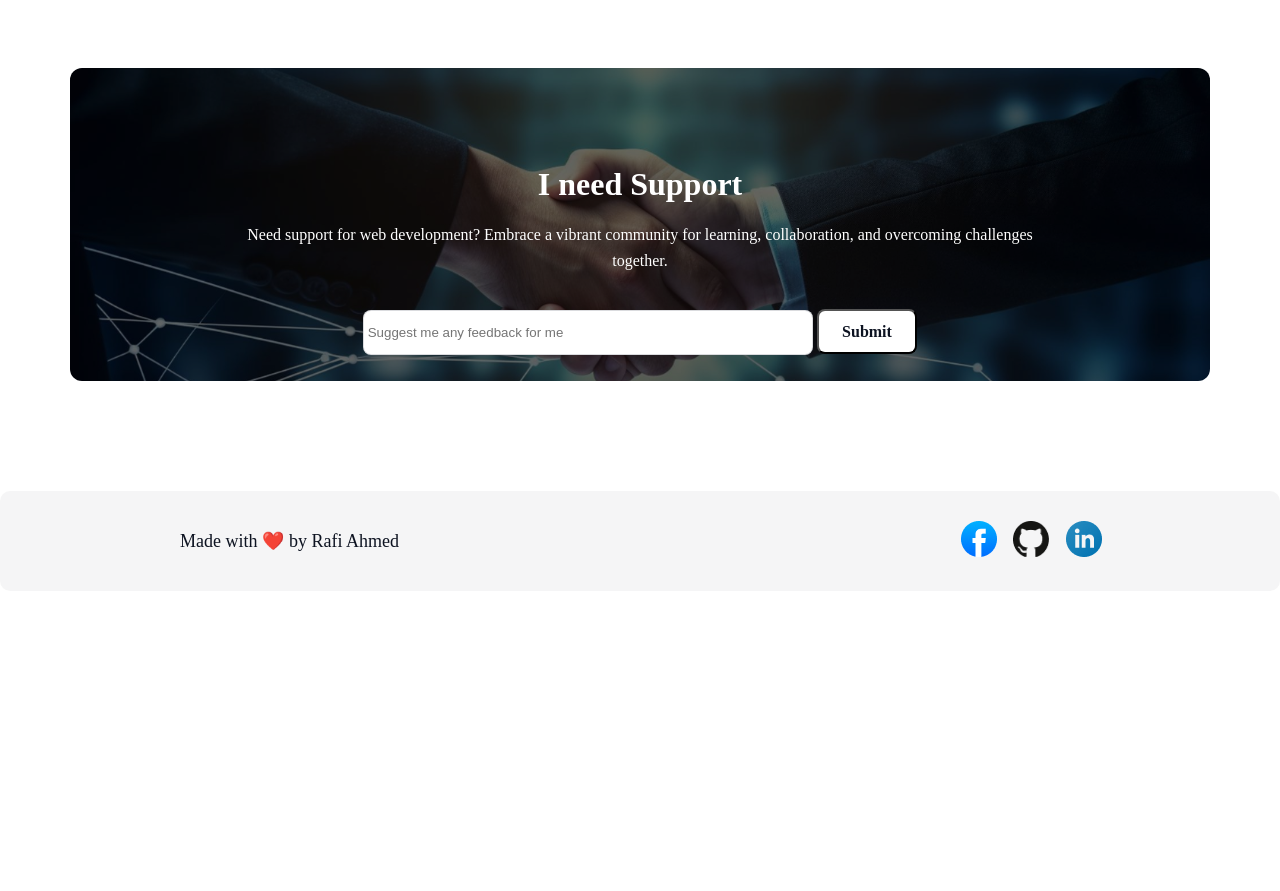
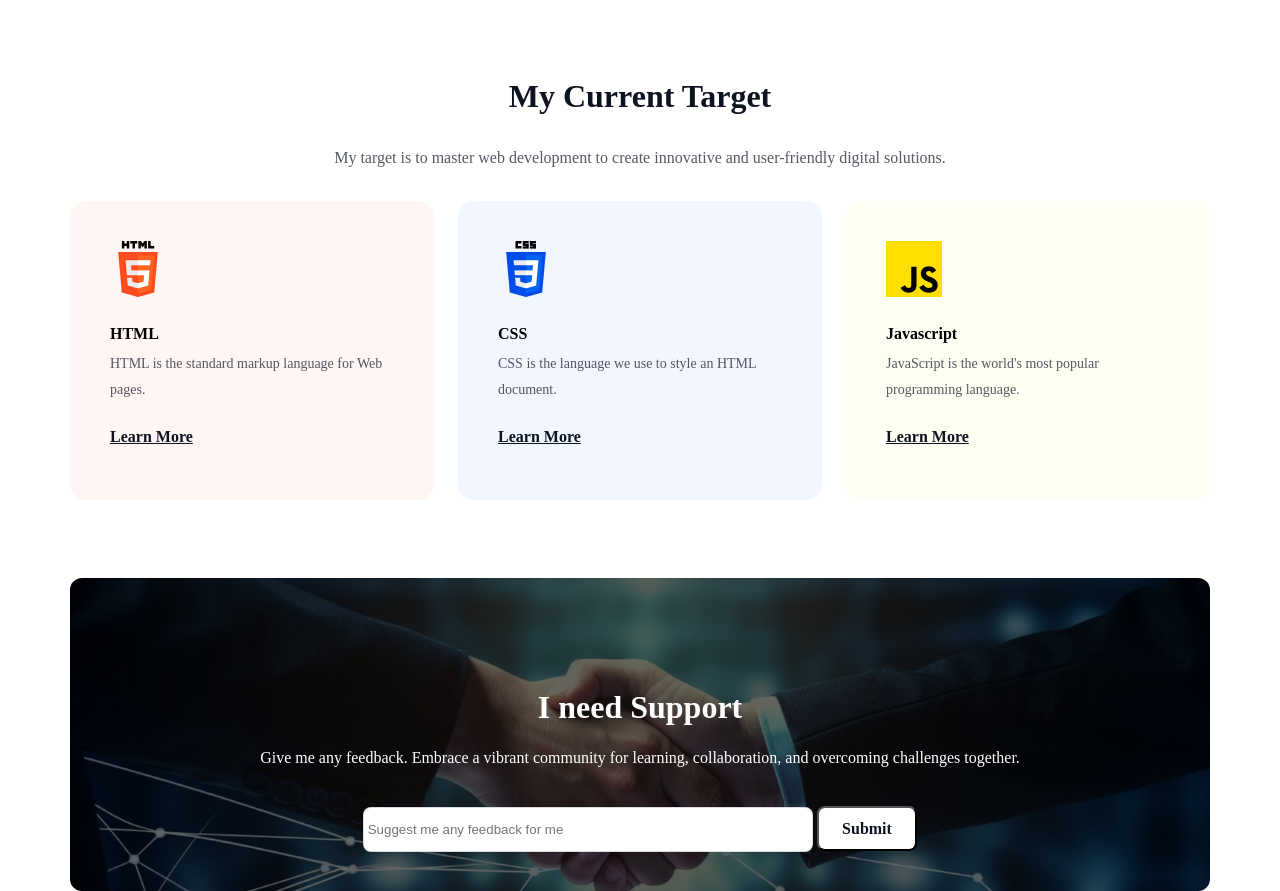
Before and after one commit to stopstressingme0ut/portfolio-project, a plain HTML site: page index.html in a window 1280 px wide. Shown: the part 2574-3465 px from the top of the page. Before the commit the page ends 3170 px from the top, so only its background shows below. Drawn offline with Linux system fonts and the light colour scheme; a web font is replaced by a local one.

Commit message:
current target section and favicon added

```diff
--- a/index.html
+++ b/index.html
@@ -5,6 +5,7 @@
     <meta name="viewport" content="width=device-width, initial-scale=1.0">
     <title>Rafi's Portfolio</title>
     <link rel="stylesheet" href="/styles/styles.css">
+    <link rel="shortcut icon" href="/assets/Group.png" type="image/x-icon">
 </head>
 <body>
     <!-- Nav bar is not mandatory for the assignment so i skipped it-->
@@ -28,7 +29,8 @@
             <div class="card-content">
                 <h3>I will Do Coding and Change The World</h3>
                 <p>I will code to create innovative solutions and change the world.</p>
-                <button>Learn More</button>
+                <!-- <button>Learn More</button> -->
+                 <a target="_blank" href="https://www.hackerrank.com/">Learn More</a>
             </div>
             <div class="img-content">
                 <img src="/assets/Layer_1.png" alt="">
@@ -41,14 +43,16 @@
             <div class="card-content">
                 <h3 class="description">I will help People by creating Modern Web System</h3>
                 <p>I will help people by creating modern web systems that enhance usability and accessibility.</p>
-                <button>Learn More</button>
+                <!-- <button>Learn More</button> -->
+                 <a target="_blank" href="https://codeforces.com/">Learn More</a>
             </div>
         </div>
         <div class="card-container">
             <div class="card-content">
                 <h3>I will Do Coding and Change The World</h3>
                 <p>I will code to create impactful solutions and change the world.</p>
-                <button>Learn More</button>
+                <!-- <button>Learn More</button> -->
+                 <a target="_blank" href="https://leetcode.com/">Learn More</a>
             </div>
             <div class="img-content">
                 <img src="/assets/Layer_1.png" alt="">
@@ -71,17 +75,60 @@
         </section>
 <!-- My current target will be here -->
 
+
+<section class="current-target">
+    <div class="current-target-title">
+      <h2>My Current Target</h2>
+      <p>My target is to master web development to create innovative and user-friendly digital solutions.</p>
+    </div>
+</div>
+<div class="sections">
+  <div class="html-section">
+    <div class="section-padding">
+      <img src="/assets/html.png" alt="" class="logo">
+      <h4>HTML</h4>
+      <p class="text-margin">HTML is the standard markup language for Web pages.</p>
+      <a class="links" href="https://www.w3schools.com/html/default.asp">Learn More</a>
+    </div>
+
+  </div>
+  <div class="css-section">
+    <div class="section-padding">
+      <img src="/assets/css.png" alt="" class="logo">
+    <h4>CSS</h4>
+    <p class="text-margin">CSS is the language we use to style an HTML document.</p>
+    <a class="links" href="https://www.w3schools.com/css/default.asp">Learn More</a>
+    </div>
+  </div>
+  <div class="js-section">
+    <div class="section-padding">
+      <img src="/assets/js.png" alt="" class="logo">
+    <h4>Javascript</h4>
+    <p class="text-margin">JavaScript is the world's most popular programming language.</p>
+    <a class="links" href="https://www.w3schools.com/js/default.asp">Learn More</a>
+    </div>
+  </div>
+</div>
+</section>
+
 <!-- Need support starts here -->
         <div class="need-support-container">
             <div class="need-support-content">
                 <h2>I need Support</h2>
-                <p>Need support for web development? Embrace a vibrant community for learning, collaboration, and overcoming challenges together.</p>
+                <p>Give me any feedback. Embrace a vibrant community for learning, collaboration, and overcoming challenges together.</p>
                 <div>
                     <input type="text" placeholder=" Suggest me any feedback for me">
                     <button class="support-btn">Submit</button>
                 </div>
             </div>
         </div>
+
+
+
+
+
+
+
 
     </main>
 
--- a/styles/styles.css
+++ b/styles/styles.css
@@ -139,7 +139,7 @@ margin-bottom: 30px;
 text-align: left;
 opacity: 0.7;
 }
-.card-content button{
+.card-content a{
 width: 150px;
 height: 48px;
 color: rgb(13, 19, 33);
@@ -151,6 +151,8 @@ text-align: center;
 box-sizing: border-box;
 border: 1px solid rgb(13, 19, 33);
 opacity: 0.7;
+text-decoration: none;
+padding-top: 10px;
 }
 
 .card-container .img-content{
@@ -160,6 +162,96 @@ margin-top: 5px;
 }
 
 
+/* My target section starts here */
+.current-target {
+    width: 1140px;
+    height: 460px;
+    margin: 0 auto;
+    margin-top: 50px;
+}
+
+.current-target-title {
+    text-align: center;
+    display: flex;
+    justify-content: center;
+    flex-direction: column;
+    align-items: center;
+
+}
+.current-target-title h2{
+   color: rgb(13, 19, 33);
+   font-family: Azeret Mono;
+   font-size: 32px;
+   font-weight: 800;
+   line-height: 37px;
+   text-align: center;
+   margin-top: 30px;
+}
+.current-target-title p{
+   color: rgb(13, 19, 33);
+   font-family: Azeret Mono;
+   font-size: 16px;
+   font-weight: 400;
+   line-height: 26px;
+   text-align: center;
+   opacity: 0.7;
+   margin: 30px;
+}
+
+.sections{
+    display: flex;
+    flex-direction: row;
+    justify-content: center;
+    gap: 24px;
+}
+
+.section-padding{
+    padding: 40px;
+}
+
+.html-section {
+    width: 364px;
+    height: 299px;
+    border-radius: 16px;
+    background: rgba(255, 76, 30, 0.05);
+}
+
+.css-section {
+    width: 364px;
+    height: 299px;
+    border-radius: 16px;
+    background: rgba(0, 76, 232, 0.05);
+}
+
+.js-section {
+    width: 364px;
+    height: 299px;
+    border-radius: 16px;
+    background-color:rgba(255, 223, 0, 0.05)
+}
+
+.logo{
+    margin-bottom: 24px;
+}
+.text-margin{
+    color: rgb(13, 19, 33);
+    font-family: Azeret Mono;
+    font-size: 14px;
+    font-weight: 400;
+    line-height: 26px;
+    margin-top: 8px;
+    margin-bottom: 24px;
+    opacity: 0.7;
+}
+.links{
+    color: rgb(13, 19, 33);
+    font-family: Azeret Mono;
+    font-size: 16px;
+    font-weight: 700;
+    line-height: 19px;
+    text-decoration: underline;
+
+}
 
 
 /* My Inspiration part starts here */
```
Lines whose indentation alone changed are shown as unchanged.
